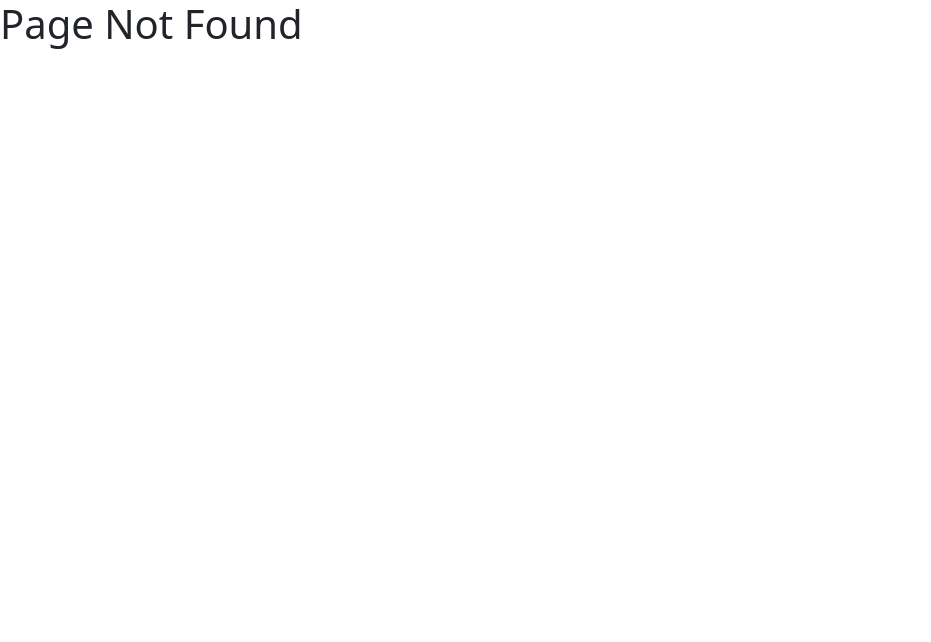
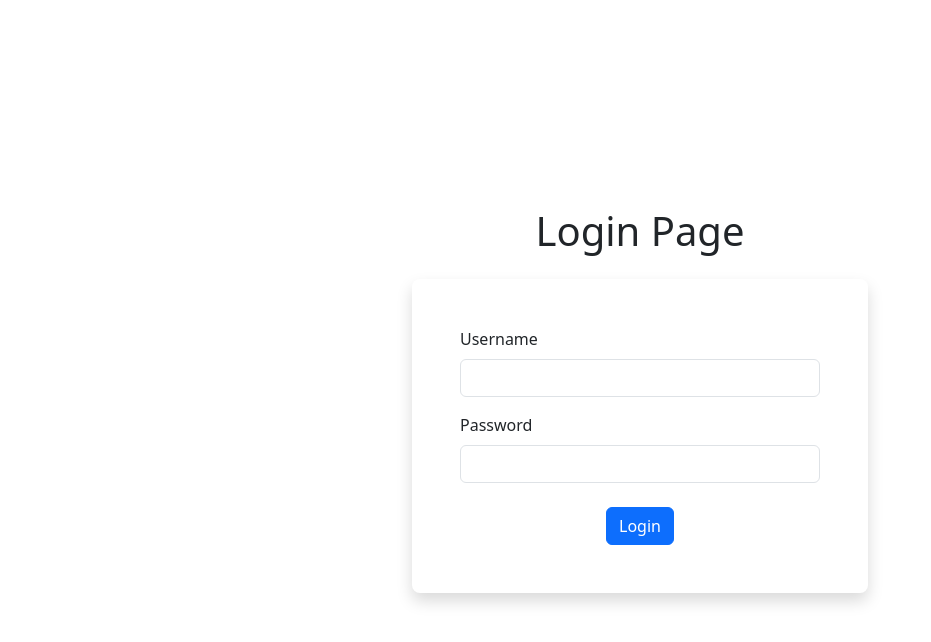
Before and after one commit to MrMoha93/food-inventory-frontend, a React (Vite) app: page /login in a window 1280 px wide. Before the commit this address had no page. Shown: the top 642 px of the page, without its empty margins (0-931 px from the left). Built offline with nearby package versions, Linux system fonts and the light colour scheme.

Commit message:
added login page ui

```diff
--- /dev/null
+++ b/src/components/pages/LoginPage.tsx
@@ -0,0 +1,31 @@
+import { FormEvent } from "react";
+
+function LoginPage() {
+  function handleSubmit(e: FormEvent) {
+    e.preventDefault();
+    console.log("Submitted");
+  }
+
+  return (
+    <div className="vh-100 d-grid justify-content-center align-content-center">
+      <h1 className="mb-4 text-center">Login Page</h1>
+      <div className="p-5 shadow rounded-3">
+        <form onSubmit={handleSubmit}>
+          <div className="mb-3">
+            <label className="form-label">Username</label>
+            <input className="form-control " style={{ width: 360 }} />
+          </div>
+          <div className="mb-3">
+            <label className="form-label">Password</label>
+            <input className="form-control" style={{ width: 360 }} />
+          </div>
+          <div className="d-grid justify-content-center mt-4">
+            <button className="btn btn-primary">Login</button>
+          </div>
+        </form>
+      </div>
+    </div>
+  );
+}
+
+export default LoginPage;
--- a/src/components/pages/index.ts
+++ b/src/components/pages/index.ts
@@ -3,3 +3,4 @@
 export { default as OrdersPage } from "./OrdersPage";
 export { default as NotFoundPage } from "./NotFoundPage";
 export { default as FoodFormPage } from "./FoodFormPage";
+export { default as LoginPage } from "./LoginPage";
--- a/src/routes.tsx
+++ b/src/routes.tsx
@@ -5,6 +5,7 @@
   NotFoundPage,
   OrdersPage,
   FoodFormPage,
+  LoginPage,
 } from "@components/pages";
 import { createBrowserRouter } from "react-router-dom";
 
@@ -21,6 +22,7 @@
       { path: "/orders", element: <OrdersPage /> },
     ],
   },
+  { path: "/login", element: <LoginPage /> },
 ]);
 
 export default router;
```
